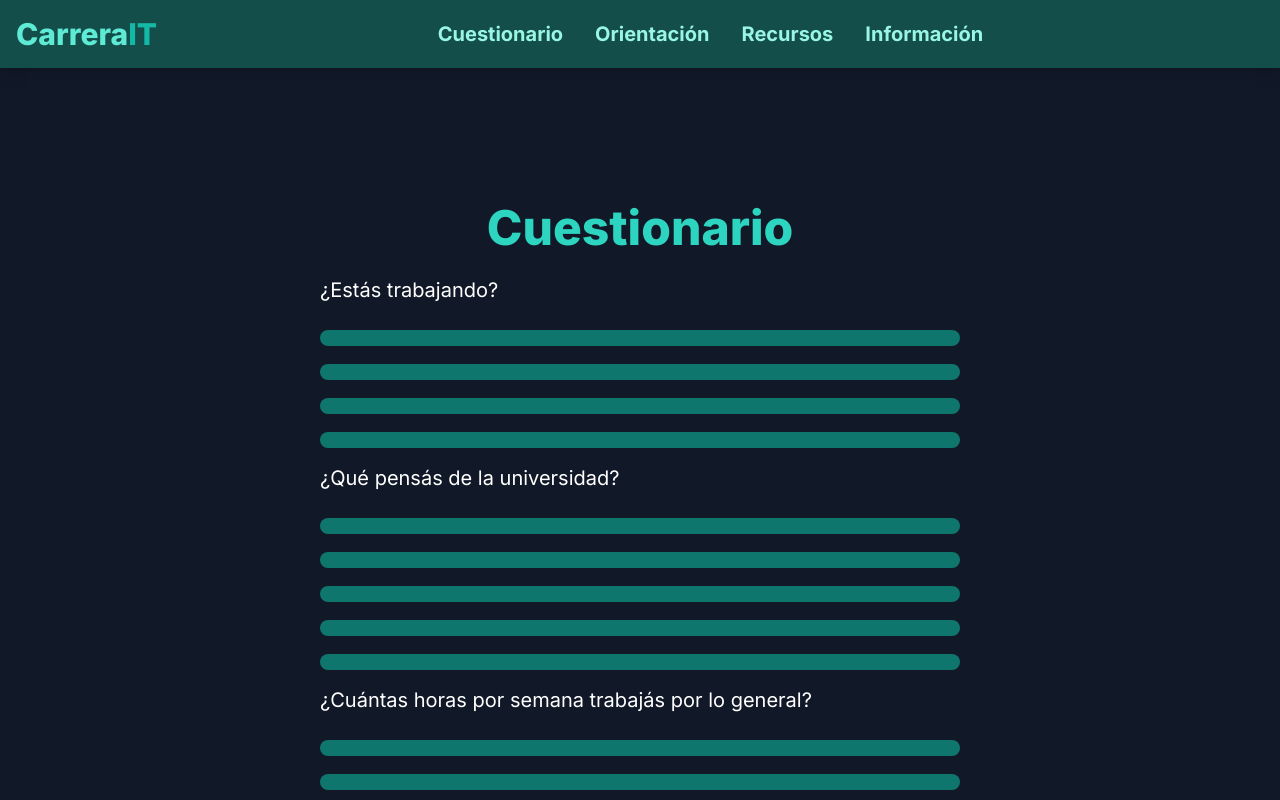
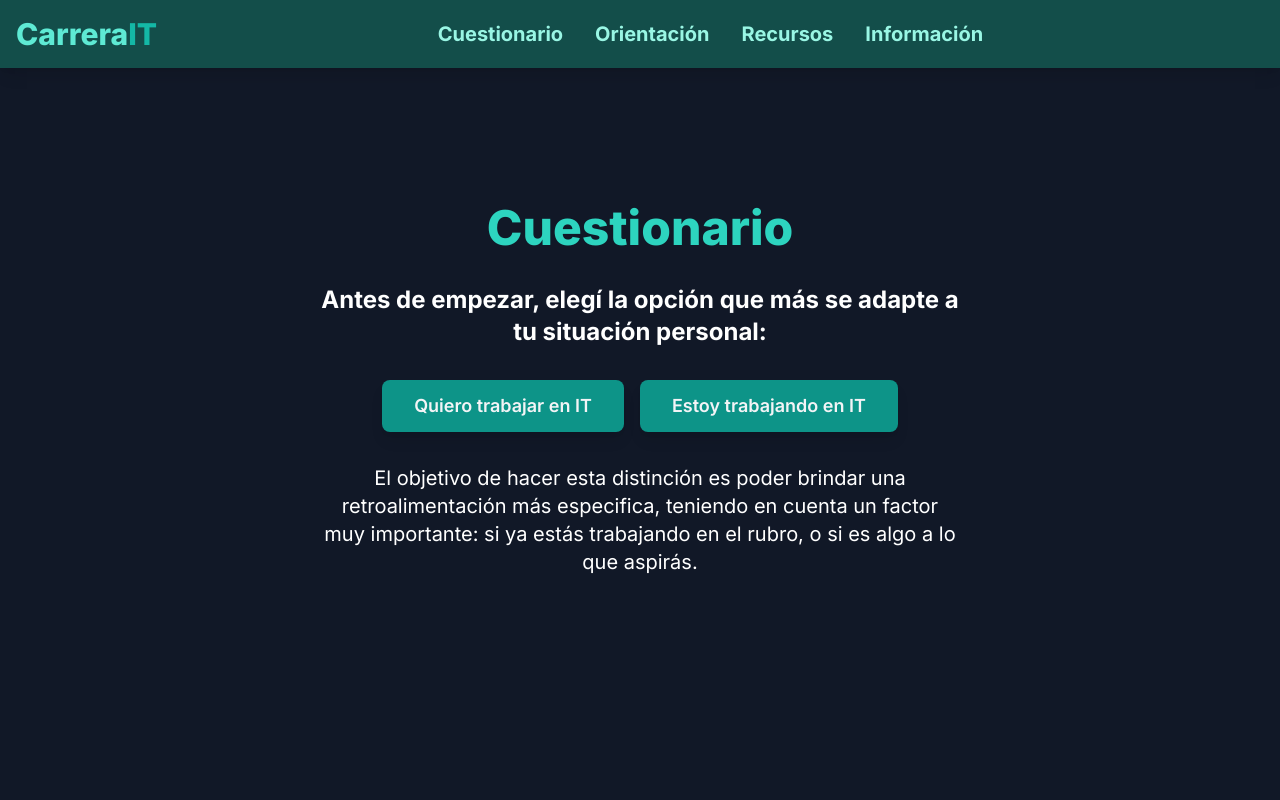
Before and after one commit to aronmilenait/carrerait-roadmap, a Next.js app in the folder carrerait-roadmap/: page /cuestionario in a window 1280 px wide. Shown: the top 800 px of the page. Built offline with nearby package versions, Linux system fonts and the light colour scheme.

Commit message:
Create the component SurveySelect and add it to the survey's page.

```diff
--- /dev/null
+++ b/carrerait-roadmap/src/app/components/SurveySelect.tsx
@@ -0,0 +1,37 @@
+"use client";
+
+const SurveySelector = () => {
+  return (
+    <section className="min-h-screen bg-grey-950 text-white space-y-8 py-10 px-4 max-w-2xl mx-auto rounded-lg">
+      <h1 className="text-3xl sm:text-4xl md:text-5xl text-teal-400 font-extrabold mb-6 text-center">
+        Cuestionario
+      </h1>
+      <p className="text-2xl font-bold mb-8 text-center">
+        Antes de empezar, elegí la opción que más se adapte a tu situación
+        personal:
+      </p>
+      <div className="mt-6 sm:mt-8 flex flex-col sm:flex-row justify-center items-center space-y-4 sm:space-y-0 sm:space-x-4">
+        <a
+          href="/cuestionario-aspirante"
+          className="bg-teal-600 text-gray-100 py-3 px-6 sm:px-8 rounded-lg text-base sm:text-lg font-semibold shadow-lg hover:bg-teal-700 transition-all duration-300 transform hover:scale-105 w-full sm:w-auto text-center"
+        >
+          Quiero trabajar en IT
+        </a>
+        <a
+          href="/cuestionario-it"
+          className="bg-teal-600 text-gray-100 py-3 px-6 sm:px-8 rounded-lg text-base sm:text-lg font-semibold shadow-lg hover:bg-teal-700 transition-all duration-300 transform hover:scale-105 w-full sm:w-auto text-center"
+        >
+          Estoy trabajando en IT
+        </a>
+      </div>
+      <p className="text-xl mt-8 mb-8 text-center">
+        El objetivo de hacer esta distinción es poder brindar una
+        retroalimentación más especifica, teniendo en cuenta un factor muy
+        importante: si ya estás trabajando en el rubro, o si es algo a lo que
+        aspirás.
+      </p>
+    </section>
+  );
+};
+
+export default SurveySelector;
--- a/carrerait-roadmap/src/app/cuestionario/page.tsx
+++ b/carrerait-roadmap/src/app/cuestionario/page.tsx
@@ -1,9 +1,9 @@
-import Survey from "../components/Survey";
+import SurveySelect from "../components/SurveySelect";
 
 export default function About() {
   return (
     <main className="p-6 md:p-24">
-      <Survey />
+      <SurveySelect />
     </main>
   );
 }
```
